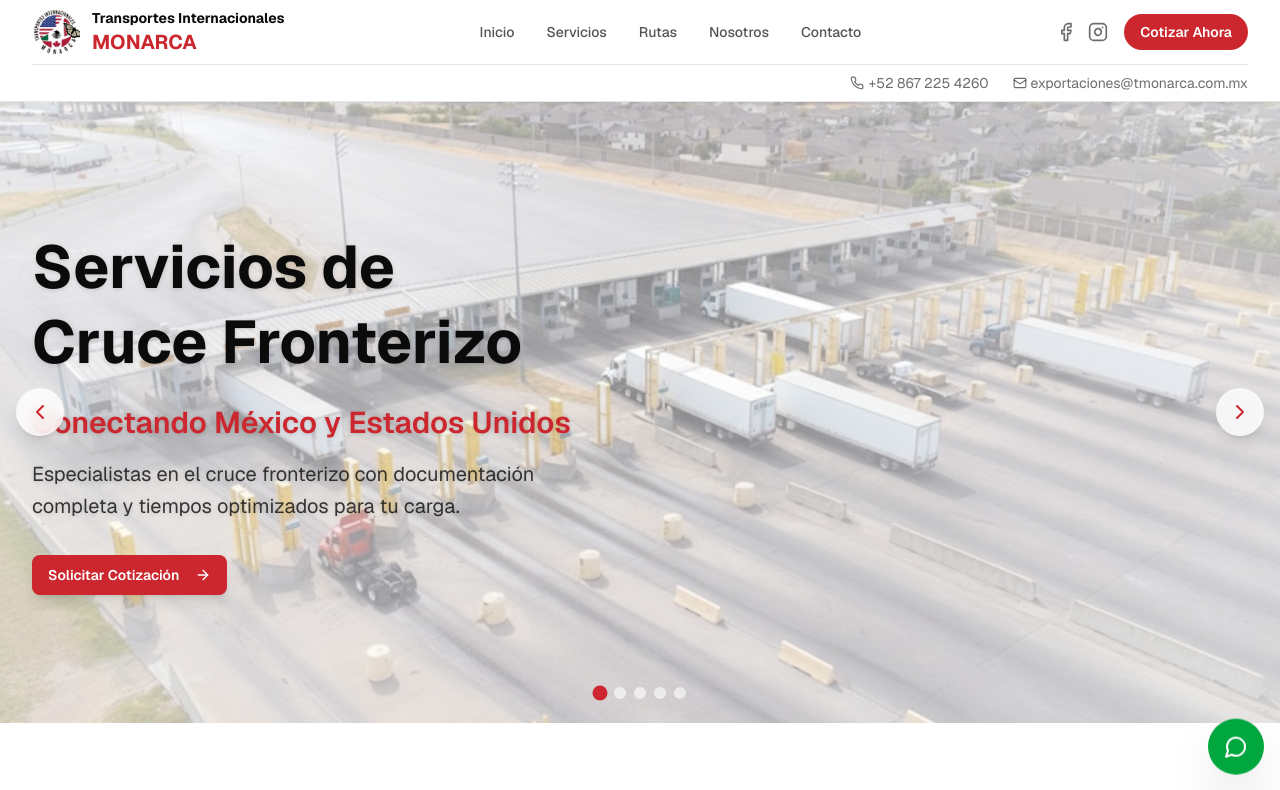
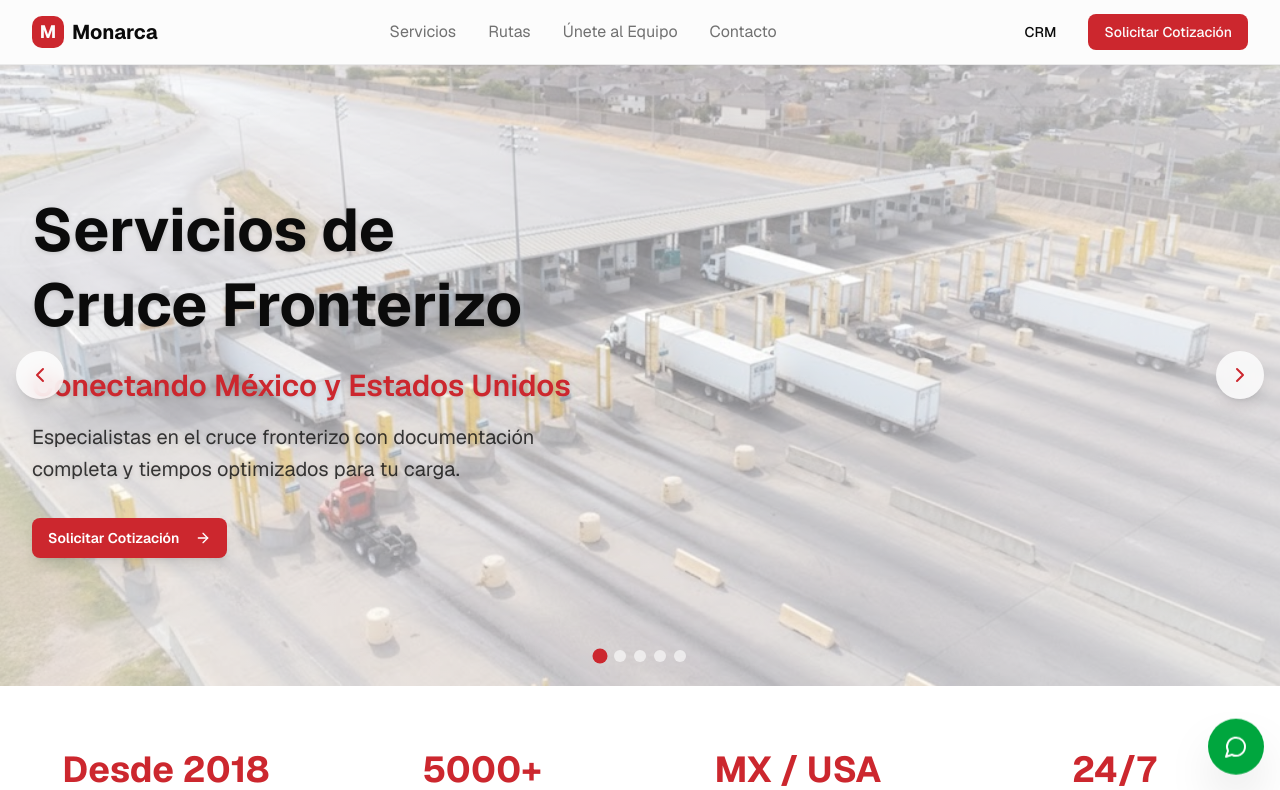
Before and after one commit to transportesmonarca/website, a Next.js app: page / in a window 1280 px wide. Shown: the top 790 px of the page. Built offline with nearby package versions, Linux system fonts and the light colour scheme.

Commit message:
Update header navigation for mobile and desktop with correct links

```diff
--- a/components/header.tsx
+++ b/components/header.tsx
@@ -1,69 +1,48 @@
 "use client"
 
 import { useState } from "react"
-import { Menu, X, Phone, Mail, Facebook, Instagram } from "lucide-react"
+import { Menu, X } from "lucide-react"
 import { Button } from "@/components/ui/button"
-import QuoteModal from "./quote-modal"
 
 export default function Header() {
   const [isOpen, setIsOpen] = useState(false)
-  const [isQuoteModalOpen, setIsQuoteModalOpen] = useState(false)
 
   return (
-    <>
-      <header className="sticky top-0 z-50 bg-white border-b border-foreground/10">
+    <header className="sticky top-0 z-50 bg-background/80 backdrop-blur-sm border-b border-border">
       <div className="max-w-7xl mx-auto px-4 sm:px-6 lg:px-8">
         <div className="flex justify-between items-center h-16">
           {/* Logo */}
-            <div className="flex items-center gap-3">
-              <img
-                src="/logo/logo_monarca.png"
-                alt="Transportes Internacionales Monarca"
-                className="w-12 h-12 object-contain"
-              />
-              <div className="flex flex-col leading-none">
-                <span className="text-sm font-bold text-foreground">Transportes Internacionales</span>
-                <span className="text-xl font-bold text-primary">MONARCA</span>
+          <div className="flex items-center gap-2">
+            <div className="w-8 h-8 bg-primary rounded-lg flex items-center justify-center">
+              <span className="text-primary-foreground font-bold text-lg">M</span>
             </div>
+            <span className="text-xl font-bold text-foreground">Monarca</span>
           </div>
 
           {/* Desktop Navigation */}
           <nav className="hidden md:flex items-center gap-8">
-              <a href="#" className="text-foreground/70 hover:text-foreground transition text-sm font-medium">
-                Inicio
-              </a>
-              <a href="#" className="text-foreground/70 hover:text-foreground transition text-sm font-medium">
+            <a href="#servicios" className="text-muted-foreground hover:text-foreground transition">
               Servicios
             </a>
-              <a href="#" className="text-foreground/70 hover:text-foreground transition text-sm font-medium">
+            <a href="#rutas" className="text-muted-foreground hover:text-foreground transition">
               Rutas
             </a>
-              <a href="#" className="text-foreground/70 hover:text-foreground transition text-sm font-medium">
-                Nosotros
+            <a href="#unete" className="text-muted-foreground hover:text-foreground transition">
+              Únete al Equipo
             </a>
-              <a href="#" className="text-foreground/70 hover:text-foreground transition text-sm font-medium">
+            <a href="#contacto" className="text-muted-foreground hover:text-foreground transition">
               Contacto
             </a>
           </nav>
 
-            {/* Desktop CTA y Redes Sociales */}
+          {/* Desktop CTA */}
           <div className="hidden md:flex items-center gap-4">
-              <div className="flex items-center gap-3">
-                {/* Redes Sociales */}
-                <a href="#" className="text-foreground/60 hover:text-primary transition">
-                  <Facebook size={20} />
+            <a href="https://monarcatransportes.netlify.app" target="_blank" rel="noopener noreferrer">
+              <Button variant="ghost" className="text-foreground">
+                CRM
+              </Button>
             </a>
-                <a href="#" className="text-foreground/60 hover:text-primary transition">
-                  <Instagram size={20} />
-                </a>
-              </div>
-
-              <Button
-                onClick={() => setIsQuoteModalOpen(true)}
-                className="bg-primary hover:bg-primary/90 text-white font-semibold rounded-full"
-              >
-                Cotizar Ahora
-              </Button>
+            <Button className="bg-primary hover:bg-primary/90 text-primary-foreground">Solicitar Cotización</Button>
           </div>
 
           {/* Mobile menu button */}
@@ -72,76 +51,36 @@ export default function Header() {
           </button>
         </div>
 
-        {/* Información de contacto debajo del botón */}
-        <div className="hidden md:block border-t border-foreground/10 py-2">
-          <div className="flex justify-end gap-6 text-sm text-foreground/60">
-            <div className="flex items-center gap-1">
-              <Phone size={14} />
-              <span>+52 867 225 4260</span>
-            </div>
-            <div className="flex items-center gap-1">
-              <Mail size={14} />
-              <span>exportaciones@tmonarca.com.mx</span>
-            </div>
-          </div>
-        </div>
-
         {/* Mobile Navigation */}
         {isOpen && (
-          <div className="md:hidden pb-4 border-t border-foreground/10">
+          <div className="md:hidden pb-4 border-t border-border">
             <nav className="flex flex-col gap-3 py-4">
-              <a href="#" className="text-foreground/70 hover:text-foreground transition px-4 py-2 text-sm font-medium">
-                Inicio
-              </a>
-              <a href="#" className="text-foreground/70 hover:text-foreground transition px-4 py-2 text-sm font-medium">
+              <a href="#servicios" className="text-muted-foreground hover:text-foreground transition px-4 py-2">
                 Servicios
               </a>
-              <a href="#" className="text-foreground/70 hover:text-foreground transition px-4 py-2 text-sm font-medium">
+              <a href="#rutas" className="text-muted-foreground hover:text-foreground transition px-4 py-2">
                 Rutas
               </a>
-              <a href="#" className="text-foreground/70 hover:text-foreground transition px-4 py-2 text-sm font-medium">
-                Nosotros
+              <a href="#unete" className="text-muted-foreground hover:text-foreground transition px-4 py-2">
+                Únete al Equipo
               </a>
-              <a href="#" className="text-foreground/70 hover:text-foreground transition px-4 py-2 text-sm font-medium">
+              <a href="#contacto" className="text-muted-foreground hover:text-foreground transition px-4 py-2">
                 Contacto
               </a>
-
-              <div className="px-4 py-2">
-                <Button
-                  onClick={() => setIsQuoteModalOpen(true)}
-                  className="w-full bg-primary hover:bg-primary/90 text-white font-semibold mt-2"
-                >
-                  Cotizar Ahora
+              <a href="https://monarcatransportes.netlify.app" target="_blank" rel="noopener noreferrer" className="px-4 py-2">
+                <Button variant="ghost" className="w-full justify-start text-foreground">
+                  CRM
                 </Button>
-
-                {/* Info de contacto móvil */}
-                <div className="mt-4 space-y-2 text-sm text-foreground/60">
-                  <div className="flex items-center gap-2">
-                    <Phone size={16} />
-                    <span>+52 867 225 4260</span>
-                  </div>
-                  <div className="flex items-center gap-2">
-                    <Mail size={16} />
-                    <span>exportaciones@tmonarca.com.mx</span>
-                  </div>
-                  <div className="flex items-center gap-3 mt-3">
-                    <a href="#" className="text-foreground/60 hover:text-primary transition">
-                      <Facebook size={20} />
               </a>
-                    <a href="#" className="text-foreground/60 hover:text-primary transition">
-                      <Instagram size={20} />
-                    </a>
-                  </div>
-                </div>
+              <div className="px-4">
+                <Button className="w-full bg-primary hover:bg-primary/90 text-primary-foreground">
+                  Solicitar Cotización
+                </Button>
               </div>
             </nav>
           </div>
         )}
       </div>
     </header>
-
-      {/* Modal de cotización */}
-      <QuoteModal isOpen={isQuoteModalOpen} onClose={() => setIsQuoteModalOpen(false)} />
-    </>
   )
 }
```
Lines whose indentation alone changed are shown as unchanged.
